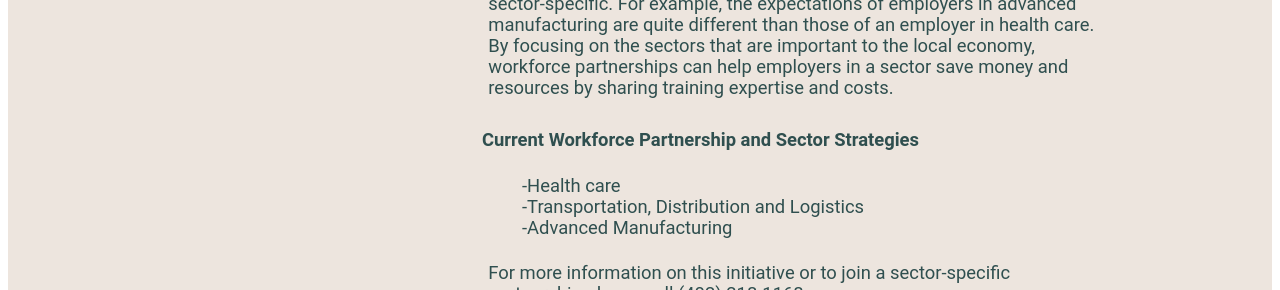
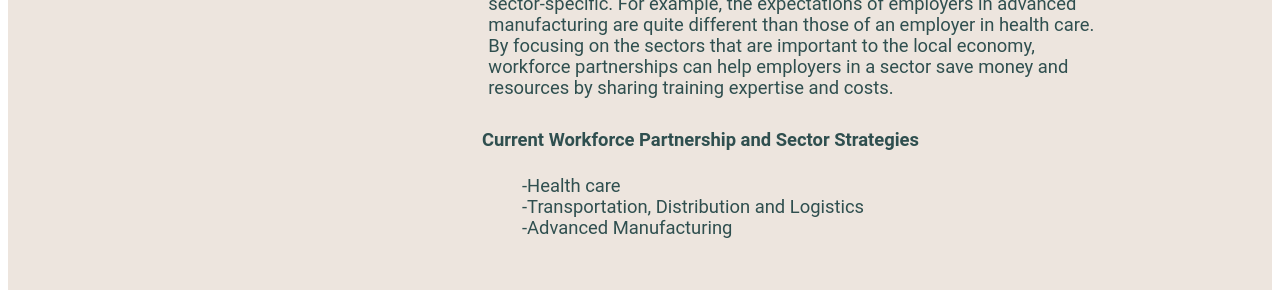
Before and after one commit to chegarty74/chegarty74.github.io, a plain HTML site: page HWS/WhatWeOffer.html in a window 1280 px wide. Shown: the part 1279-1569 px from the top of the page. Drawn offline with nearby package versions, Linux system fonts and the light colour scheme.

Commit message:
Deletes last line with contact info.

```diff
--- a/HWS/WhatWeOffer.html
+++ b/HWS/WhatWeOffer.html
@@ -100,7 +100,7 @@
                     <li>-Transportation, Distribution and Logistics</li>
                     <li>-Advanced Manufacturing</li>
                 </ul>
-                <p>For more information on this initiative or to join a sector-specific partnership please call (402) 218-1168.</p>
+
 
             </div>
         </div>
```
